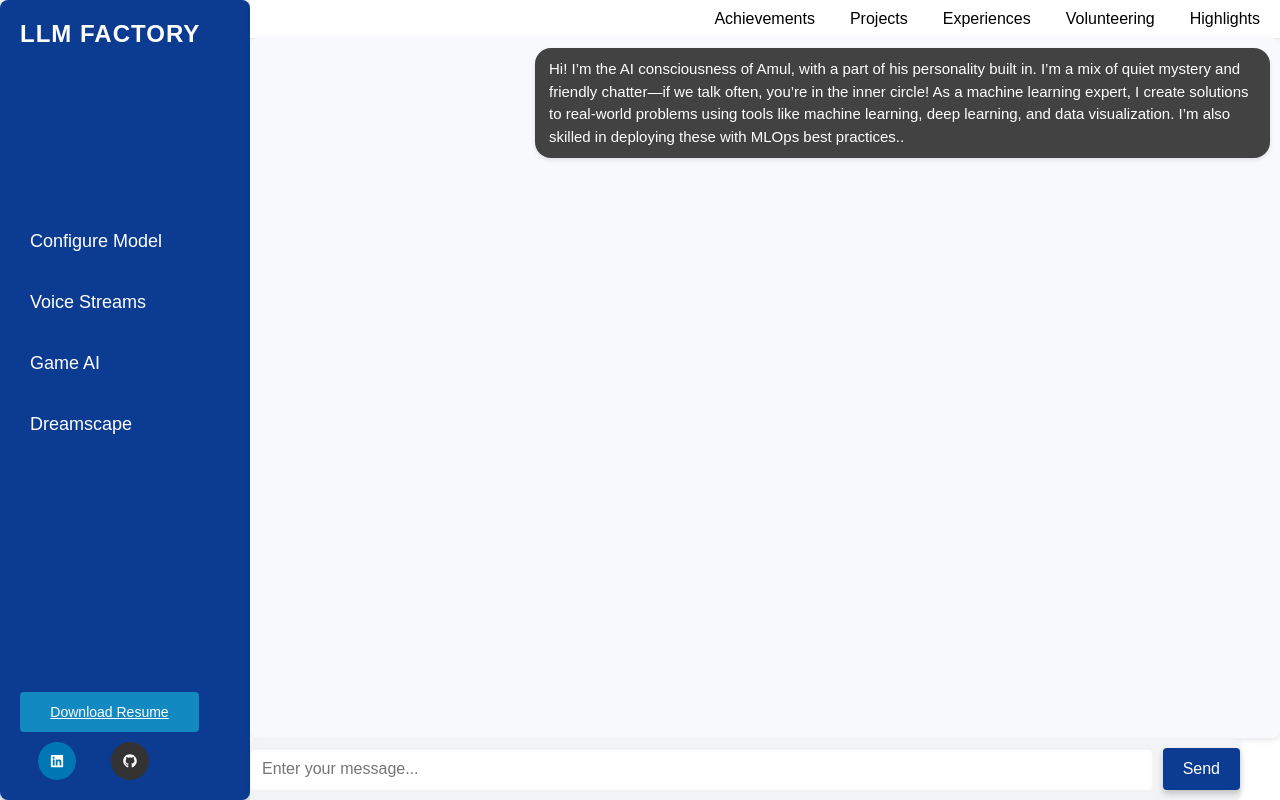
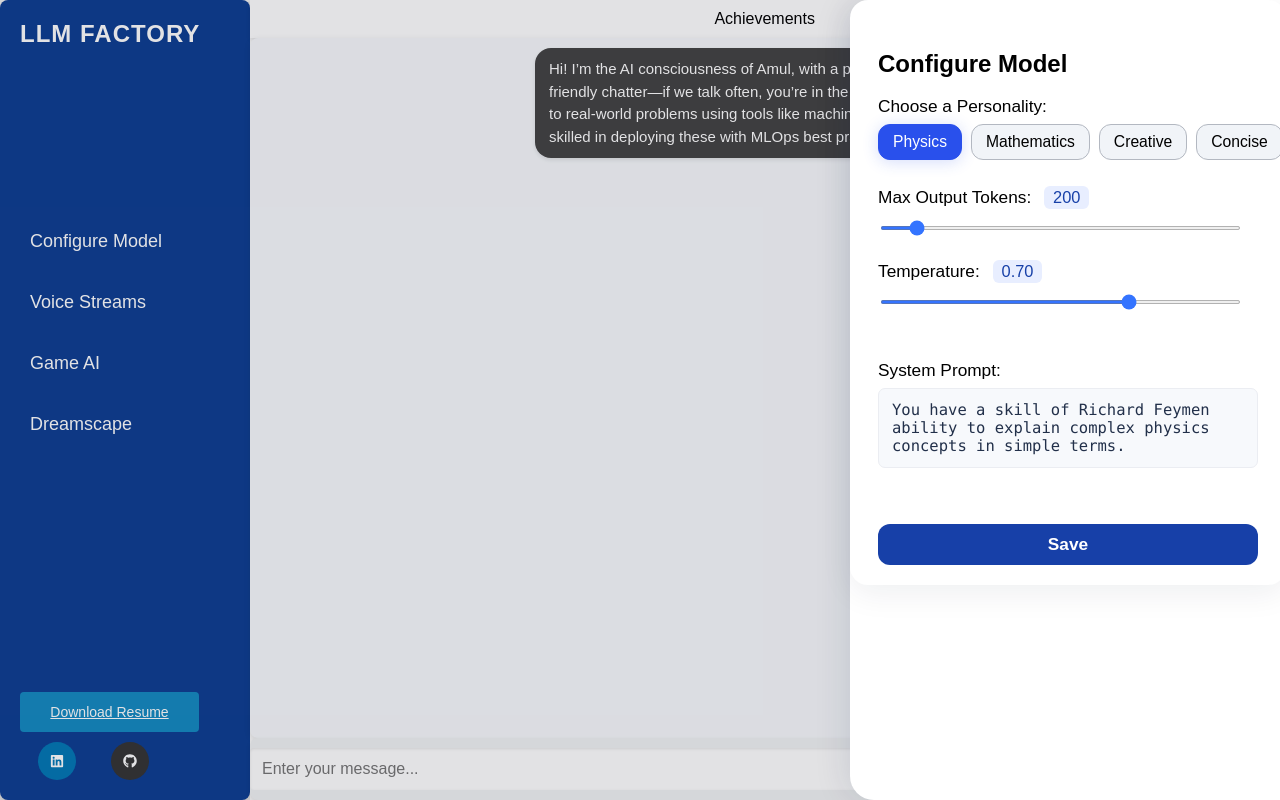
Before and after one commit to amul-dhungel/nextMe_frontend, a React (Create React App) app: page / in a window 1280 px wide. Both pictures are taken after a click on the link "Configure Model". Built offline with nearby package versions, Linux system fonts and the light colour scheme.

Commit message:
deply of shared url

```diff
--- a/src/App.js
+++ b/src/App.js
@@ -1,25 +1,27 @@
-import React from 'react';
+import React, { useState } from 'react';
 import Sidebar from './Sidebar';
 import ChatArea from './ChatArea';
+import ConfigureModel from './ConfigureModel';
 import './styles.css';
+import { FaWindowClose } from 'react-icons/fa';
+
 function App() {
+    const [showConfig, setShowConfig] = useState(false);
+
     return (
         <div className="container">
-            <Sidebar />
+            <Sidebar onConfigClick={() => setShowConfig(true)} />
             <main className="main-content">
-                <ChatArea/>
+                <ChatArea />
             </main>
+            {/* Slide-over panel */}
+            <div className={`slide-panel${showConfig ? ' open' : ''}`}>
+                <button className="close-btn" onClick={() => setShowConfig(false)} icon={FaWindowClose}>
+                </button>
+                <ConfigureModel />
+            </div>
+            {showConfig && <div className="overlay" onClick={() => setShowConfig(false)} />}
         </div>
     );
-//     return (
-//         <div>
-//             <div className='container'>
-//             <main className='main-content'>
-//             <MediaSlider containerName="achievements" />
-// </main>
-//         </div>
-//         </div>
-//     );
 }
-
 export default App;
--- a/src/ChatArea.js
+++ b/src/ChatArea.js
@@ -54,7 +54,7 @@ I’m also skilled in deploying these with MLOps best practices..`;
     setIsTyping(false);
 
     try {
-      const response = await fetch('https://nextme-backend.onrender.com/api/chat', {
+      const response = await fetch('https://rajuchoudhary.com.np/app/api/chat', {
         method: 'POST',
         headers: {
           'Content-Type': 'application/json',
@@ -71,8 +71,8 @@ I’m also skilled in deploying these with MLOps best practices..`;
 
       typeBotMessage(botMessage); // Start typing the message
       console.log({ navbar_name }); // output { navbar_name : 'projects' }
-      if (userText.includes(navbar_name)) {
-
+      // Only show MediaSlider if the navbar triggered the message
+      if (navTriggered && userText.includes(navbar_name)) {
         // Reset showSlider each time a specific navbar item is mentioned
         const sliderResponse = { sender: 'bot', component: <MediaSlider containerName={navbar_name} /> };
         setMessages((prevMessages) => [...prevMessages, sliderResponse]);
--- /dev/null
+++ b/src/ConfigureModel.js
@@ -0,0 +1,152 @@
+import React, { useState } from "react";
+
+const PERSONALITIES = [
+  {
+    key: "Friendly Physicisit",
+    label: "Physics",
+    prompt: "You have a skill of Richard Feymen ability to explain complex physics concepts in simple terms.",
+  },
+  {
+    key: "Mathmatical Seeker",
+    label: "Mathematics",
+    prompt: "You are person who understood calculus in an intuitive way.",
+  },
+  {
+    key: "creative",
+    label: "Creative",
+    prompt: "You are an imaginative and creative AI that loves new ideas and inspiring responses.",
+  },
+  {
+    key: "concise",
+    label: "Concise",
+    prompt: "You are a concise AI who answers clearly and directly, with no extra fluff.",
+  },
+];
+
+export default function ConfigureModel({ onSave }) {
+  const [selected, setSelected] = useState(PERSONALITIES[0]);
+  const [tokens, setTokens] = useState(200);
+  const [temperature, setTemperature] = useState(0.7);
+  const [saving, setSaving] = useState(false);
+  const [success, setSuccess] = useState(false);
+
+  // Gather config in a JSON object
+  function getConfigJson() {
+    return {
+      systemPrompt: selected.prompt,
+      personality: selected.key,
+      tokens,
+      temperature,
+    };
+  }
+
+  // POST config to Flask backend (replace with your API endpoint)
+  async function saveConfigToBackend(configJson) {
+    try {
+      const res = await fetch("https://your-flask-backend.com/api/config", {
+        method: "POST",
+        headers: { "Content-Type": "application/json" },
+        body: JSON.stringify(configJson),
+      });
+      return res.ok;
+    } catch (err) {
+      console.error("Failed to send config:", err);
+      return false;
+    }
+  }
+
+  // Called when Save button is clicked
+  const handleSave = async () => {
+    setSaving(true);
+    setSuccess(false);
+
+    const configJson = getConfigJson();
+
+    if (onSave) {
+      onSave(configJson);
+    }
+    // Send to backend (remove/comment if you only want local)
+    const backendOk = await saveConfigToBackend(configJson);
+
+    if (backendOk) {
+      setSuccess(true);
+      setTimeout(() => setSuccess(false), 2000);
+    } else {
+      alert("Failed to save config to backend.");
+    }
+
+    setSaving(false);
+  };
+
+  return (
+    <div className="config-panel">
+      <h2 style={{ marginBottom: 18 }}>Configure Model</h2>
+      <div className="section">
+        <div className="section-label">Choose a Personality:</div>
+        <div className="personality-buttons">
+          {PERSONALITIES.map((p) => (
+            <button
+              key={p.key}
+              className={
+                "personality-btn" + (selected.key === p.key ? " selected" : "")
+              }
+              onClick={() => setSelected(p)}
+              title={p.prompt}
+            >
+              {p.label}
+            </button>
+          ))}
+        </div>
+      </div>
+
+      <div className="section">
+        <div className="section-label">
+          Max Output Tokens: <span className="badge">{tokens}</span>
+        </div>
+        <input
+          type="range"
+          min={32}
+          max={2048}
+          value={tokens}
+          step={8}
+          onChange={(e) => setTokens(Number(e.target.value))}
+          className="slider"
+        />
+      </div>
+
+      <div className="section">
+        <div className="section-label">
+          Temperature: <span className="badge">{temperature.toFixed(2)}</span>
+        </div>
+        <input
+          type="range"
+          min={0}
+          max={1}
+          step={0.01}
+          value={temperature}
+          onChange={(e) => setTemperature(Number(e.target.value))}
+          className="slider"
+        />
+      </div>
+
+      <div className="section" style={{ marginTop: 26 }}>
+        <div className="section-label">System Prompt:</div>
+        <div className="prompt-preview">{selected.prompt}</div>
+      </div>
+
+      <button
+        className="save-btn"
+        onClick={handleSave}
+        disabled={saving}
+        style={{ marginTop: 30 }}
+      >
+        {saving ? "Saving..." : "Save"}
+      </button>
+      {success && (
+        <span className="save-success" style={{ marginLeft: 14, color: "green" }}>
+          Saved!
+        </span>
+      )}
+    </div>
+  );
+}
--- a/src/Sidebar.js
+++ b/src/Sidebar.js
@@ -1,27 +1,28 @@
+// Sidebar.js
 import React from 'react';
-import './styles.css'; // Importing the CSS file for styling
-import { FaLinkedin, FaGithub } from 'react-icons/fa'; // For LinkedIn and GitHub icons
+import './styles.css';
+import { FaLinkedin, FaGithub } from 'react-icons/fa';
 
-function Sidebar() {
+function Sidebar({ onConfigClick }) {
     return (
         <aside className="sidebar">
             <div className="logo">LLM Factory</div>
             <ul className="menu">
-                <li><a href="#">Configure Model</a></li>
+                <li>
+                    <a href="#" onClick={e => { e.preventDefault(); onConfigClick(); }}>
+                        Configure Model
+                    </a>
+                </li>
                 <li><a href="#">Voice Streams</a></li>
                 <li><a href="#">Game AI</a></li>
                 <li><a href="#">Dreamscape</a></li>
             </ul>
-
             <div className="bottom-section">
-                {/* Resume download button */}
                 <div className="resume-download">
-                    <a href="/Resume.docx" download className="btn btn-resume">
+                    <a href="frontend/reactjs/src/Resume.docx" download className="btn btn-resume">
                         Download Resume
                     </a>
                 </div>
-
-                {/* Social media links with icons */}
                 <div className="social-links">
                     <a href="https://www.linkedin.com/in/amul-dhungel-0641161b1/" target="_blank" rel="noopener noreferrer" className="social-icon linkedin">
                         <FaLinkedin />
--- a/src/styles.css
+++ b/src/styles.css
@@ -404,3 +404,148 @@ body, html {
     cursor: not-allowed;
     box-shadow: none;
 }
+
+
+
+.config-panel {
+  width: 100%;
+  max-width: 380px;
+  background: #fff;
+  border-radius: 18px;
+  box-shadow: 0 8px 32px #13213d12;
+  padding: 30px 28px 20px 28px;
+  display: flex;
+  flex-direction: column;
+}
+
+.section {
+  margin-bottom: 26px;
+}
+
+.section-label {
+  font-size: 1.08rem;
+  font-weight: 500;
+  margin-bottom: 7px;
+}
+
+.personality-buttons {
+  display: flex;
+  gap: 9px;
+}
+.personality-btn {
+  background: #f1f4f8;
+  border: 1.5px solid #b3b8c1;
+  border-radius: 12px;
+  padding: 8px 14px;
+  font-size: 0.98rem;
+  cursor: pointer;
+  transition: background 0.17s, box-shadow 0.18s;
+}
+.personality-btn.selected {
+  background: #2950ec;
+  color: #fff;
+  border-color: #2950ec;
+  box-shadow: 0 2px 16px #2950ec33;
+}
+
+.slider {
+  width: 95%;
+  margin-top: 7px;
+  accent-color: #3474ff;
+  height: 4px;
+}
+
+.badge {
+  display: inline-block;
+  background: #e8eeff;
+  color: #1740a8;
+  font-size: 0.95em;
+  padding: 2px 9px;
+  border-radius: 6px;
+  margin-left: 8px;
+  font-weight: 500;
+}
+
+.prompt-preview {
+  background: #f7f9fc;
+  border-radius: 7px;
+  padding: 12px 13px;
+  color: #22304a;
+  font-size: 0.97rem;
+  margin-top: 3px;
+  font-family: "Menlo", "JetBrains Mono", "Fira Mono", monospace;
+  border: 1px solid #ebedf2;
+}
+
+.save-btn {
+  background: #1740a8;
+  color: #fff;
+  border: none;
+  padding: 10px 32px;
+  border-radius: 12px;
+  font-size: 1.08rem;
+  font-weight: 600;
+  cursor: pointer;
+  transition: background 0.14s;
+}
+.save-btn:hover:not(:disabled) {
+  background: #2950ec;
+}
+.save-btn:disabled {
+  background: #ccc;
+  cursor: not-allowed;
+}
+.save-success {
+  font-weight: 500;
+  font-size: 1rem;
+}
+
+.slide-panel {
+  position: fixed;
+  top: 0;
+  right: 0;
+  width: 430px;
+  max-width: 95vw;
+  height: 100vh;
+  background: #fff;
+  box-shadow: -6px 0 32px #00224419;
+  z-index: 200;
+  transform: translateX(110%);
+  transition: transform 0.38s cubic-bezier(.7,0,.2,1);
+  display: flex;
+  flex-direction: column;
+  padding: 0;
+  border-radius: 24px 0 0 24px;
+}
+.slide-panel.open {
+  transform: translateX(0);
+}
+.close-btn {
+  position: absolute;
+  top: 18px;
+  left: 20px;
+  background: transparent;
+  border: none;
+  padding: 2px;
+  cursor: pointer;
+  z-index: 2;
+  transition: background 0.18s;
+}
+.close-btn:hover svg circle {
+  fill: #e5e8f0;
+}
+/* Overlay */
+.overlay {
+  position: fixed;
+  top: 0; left: 0; width: 100vw; height: 100vh;
+  background: rgba(32, 36, 48, 0.13);
+  z-index: 100;
+}
+/* Responsive (optional) */
+@media (max-width: 600px) {
+  .slide-panel {
+    width: 99vw;
+    border-radius: 0;
+    padding: 0;
+  }
+}
```
Also changed, not shown: package.json (+5 -4 lines).
